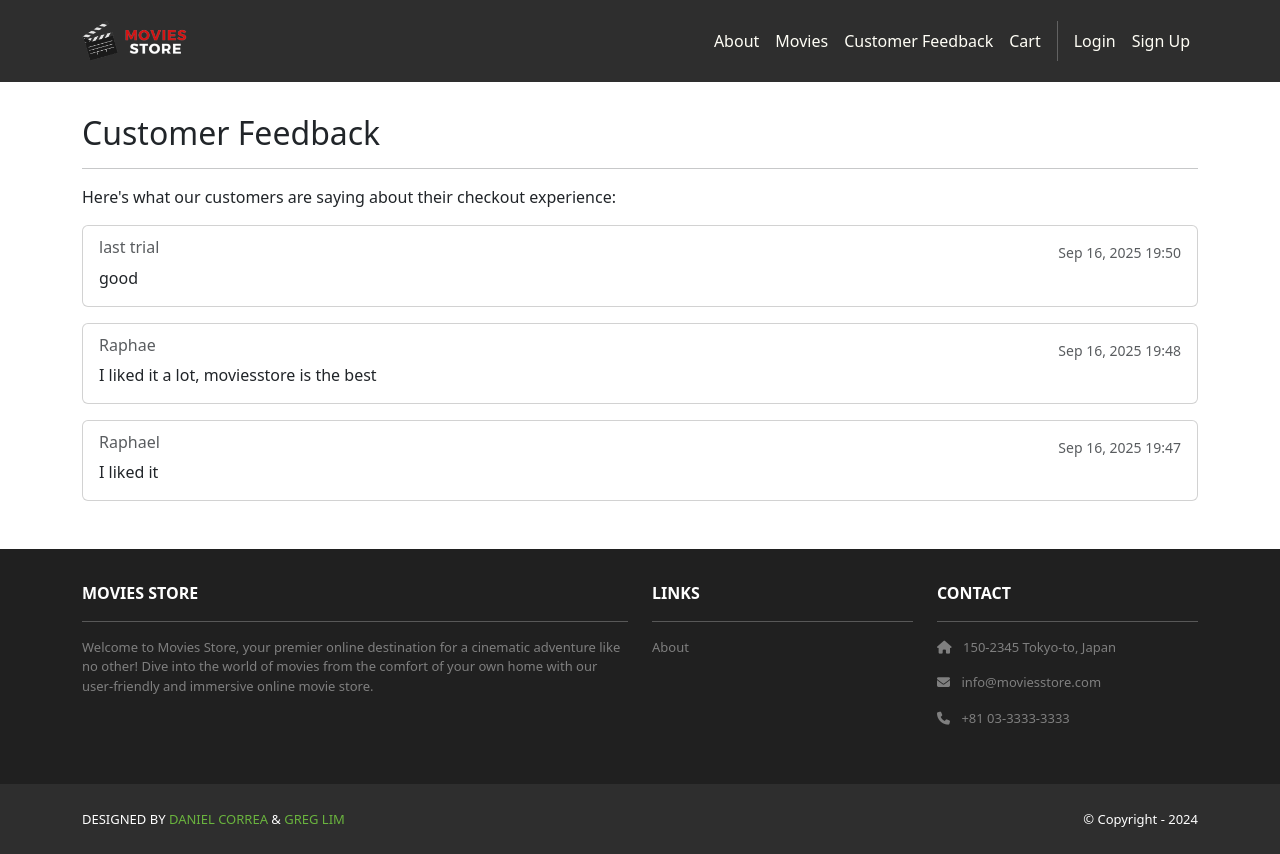
After one commit to rlafeldt/moviesstore, a Django app: page /cart/feedback/ in a window 1280 px wide. The commit adds this page. Run offline with Django 5.2, Linux system fonts and the light colour scheme; data comes from the database, SQL or seed files in the repository; both versions use the stored data as it was after the commit; some libraries are stand-ins or nearby versions.

Commit message:
Exam feature

```diff
--- a/cart/models.py
+++ b/cart/models.py
@@ -1,6 +1,17 @@
 from django.db import models
 from django.contrib.auth.models import User
 from movies.models import Movie
+
+class Feedback(models.Model):
+    id = models.AutoField(primary_key=True)
+    name = models.CharField(max_length=100, blank=True, null=True)
+    feedback_text = models.TextField()
+    date = models.DateTimeField(auto_now_add=True)
+    user = models.ForeignKey(User, on_delete=models.CASCADE, null=True, blank=True)
+
+    def __str__(self):
+        display_name = self.name if self.name else "Anonymous"
+        return f"{display_name} - {self.date.strftime('%Y-%m-%d')}"
 
 class Order(models.Model):
     id = models.AutoField(primary_key=True)
--- /dev/null
+++ b/cart/templates/cart/feedback_list.html
@@ -0,0 +1,40 @@
+{% extends 'base.html' %}
+{% block content %}
+<div class="p-3">
+  <div class="container">
+    <div class="row mt-3">
+      <div class="col mx-auto mb-3">
+        <h2>Customer Feedback</h2>
+        <hr />
+        <p>Here's what our customers are saying about their checkout experience:</p>
+
+        {% if template_data.feedbacks %}
+          {% for feedback in template_data.feedbacks %}
+            <div class="card mb-3">
+              <div class="card-body">
+                <div class="d-flex justify-content-between align-items-start">
+                  <div>
+                    <h6 class="card-subtitle mb-2 text-muted">
+                      {% if feedback.name %}
+                        {{ feedback.name }}
+                      {% else %}
+                        Anonymous
+                      {% endif %}
+                    </h6>
+                    <p class="card-text">{{ feedback.feedback_text }}</p>
+                  </div>
+                  <small class="text-muted">{{ feedback.date|date:"M d, Y H:i" }}</small>
+                </div>
+              </div>
+            </div>
+          {% endfor %}
+        {% else %}
+          <div class="alert alert-info" role="alert">
+            No feedback has been submitted yet. Be the first to share your thoughts!
+          </div>
+        {% endif %}
+      </div>
+    </div>
+  </div>
+</div>
+{% endblock content %}
--- a/cart/urls.py
+++ b/cart/urls.py
@@ -6,4 +6,6 @@ urlpatterns = [
     path('<int:id>/add/', views.add, name='cart.add'),
     path('clear/', views.clear, name='cart.clear'),
     path('purchase/', views.purchase, name='cart.purchase'),
+    path('feedback/submit/', views.submit_feedback, name='cart.submit_feedback'),
+    path('feedback/', views.feedback_list, name='cart.feedback_list'),
 ]
--- a/cart/views.py
+++ b/cart/views.py
@@ -2,8 +2,11 @@ from django.shortcuts import render
 from django.shortcuts import get_object_or_404, redirect
 from movies.models import Movie
 from .utils import calculate_cart_total
-from .models import Order, Item
+from .models import Order, Item, Feedback
 from django.contrib.auth.decorators import login_required
+from django.http import JsonResponse
+from django.views.decorators.csrf import csrf_exempt
+import json
 
 def index(request):
     cart_total = 0
@@ -60,3 +63,32 @@ def purchase(request):
     template_data['title'] = 'Purchase confirmation'
     template_data['order_id'] = order.id
     return render(request, 'cart/purchase.html', {'template_data': template_data})
+
+@csrf_exempt
+def submit_feedback(request):
+    if request.method == 'POST':
+        try:
+            data = json.loads(request.body)
+            feedback = Feedback()
+            feedback.name = data.get('name', '').strip() or None
+            feedback.feedback_text = data.get('feedback_text', '').strip()
+
+            if request.user.is_authenticated:
+                feedback.user = request.user
+
+            if feedback.feedback_text:
+                feedback.save()
+                return JsonResponse({'success': True, 'message': 'Thank you for your feedback!'})
+            else:
+                return JsonResponse({'success': False, 'message': 'Feedback text is required.'})
+        except Exception as e:
+            return JsonResponse({'success': False, 'message': 'An error occurred while submitting feedback.'})
+
+    return JsonResponse({'success': False, 'message': 'Invalid request method.'})
+
+def feedback_list(request):
+    feedbacks = Feedback.objects.all().order_by('-date')
+    template_data = {}
+    template_data['title'] = 'Customer Feedback'
+    template_data['feedbacks'] = feedbacks
+    return render(request, 'cart/feedback_list.html', {'template_data': template_data})
--- a/moviesstore/templates/base.html
+++ b/moviesstore/templates/base.html
@@ -26,6 +26,7 @@
           <div class="navbar-nav ms-auto navbar-ml">
             <a class="nav-link" href="{% url 'home.about' %}">About</a>
             <a class="nav-link" href="{% url 'movies.index' %}">Movies</a>
+            <a class="nav-link" href="{% url 'cart.feedback_list' %}">Customer Feedback</a>
             <a class="nav-link" href="{% url 'cart.index' %}">Cart</a>
             <div class="vr bg-white mx-2 d-none d-lg-block"></div>
             {% if user.is_authenticated %}
```
Also changed, not shown: cart/templates/cart/purchase.html (+89 -0 lines), cart/migrations/0003_feedback.py (added), db.sqlite3.
